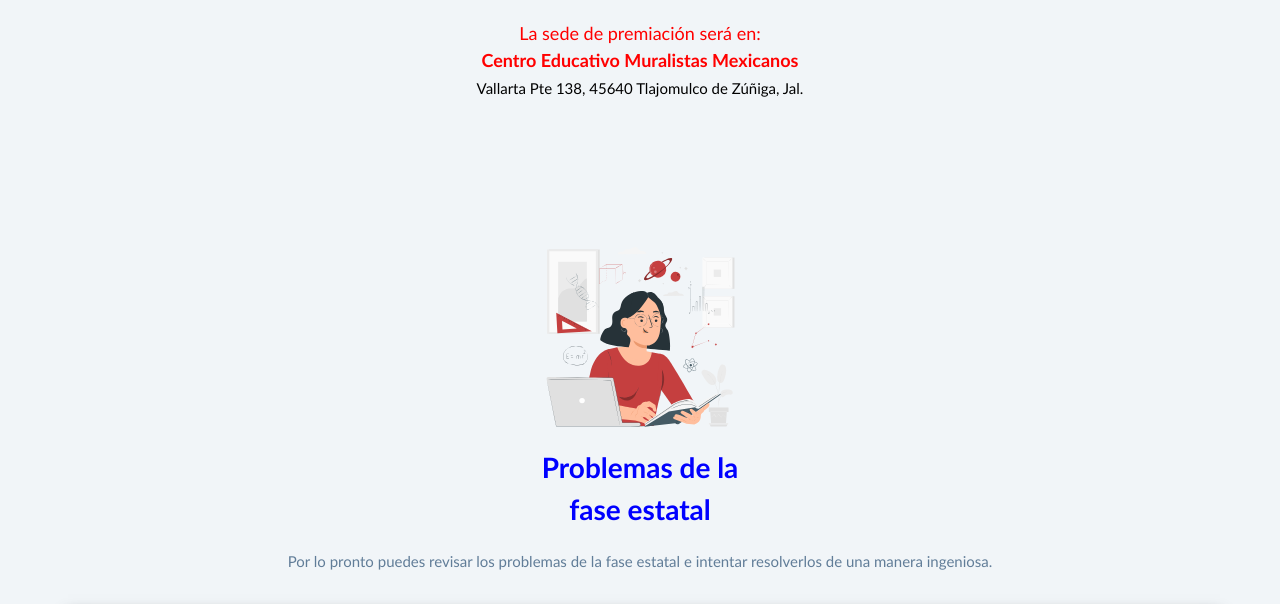
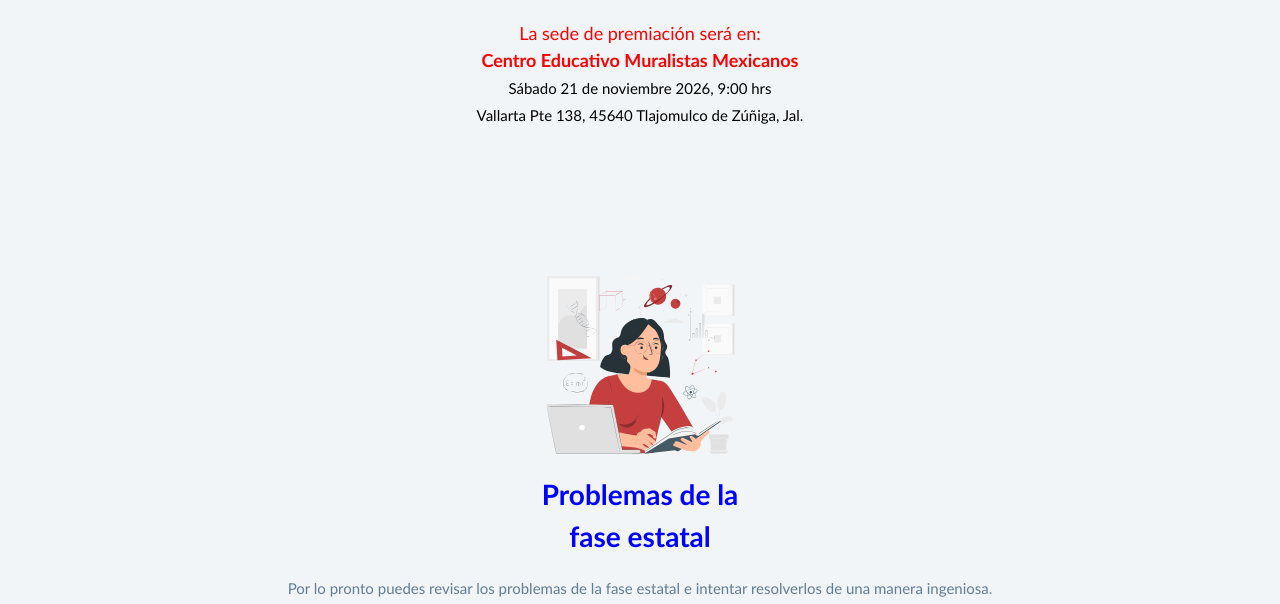
Before and after one commit to anpmjalisco/bienvenido, a plain HTML site: page olimpiada.html in a window 1280 px wide. Shown: the part 2286-2890 px from the top of the page. Drawn offline with nearby package versions, Linux system fonts and the light colour scheme; no server answers; a script that the page names is missing; a web font is replaced by a local one.

Commit message:
Update olimpiada.html

```diff
--- a/olimpiada.html
+++ b/olimpiada.html
@@ -106,7 +106,7 @@
           src="https://www.google.com/maps/embed?pb=!1m18!1m12!1m3!1d3737.81343958676!2d-103.44056950000001!3d20.472854299999995!2m3!1f0!2f0!3f0!3m2!1i1024!2i768!4f13.1!3m3!1m2!1s0x842f53a21ea24b8b%3A0x9e3b0a00b03e5684!2sCentro%20Educativo%20Muralistas%20Mexicanos!5e0!3m2!1ses!2smx!4v1794719164491!5m2!1ses!2smx"
           width="100%" height="400" frameborder="0" allowfullscreen="allowfullscreen"></iframe>
       </div>
-      <p style="color: red; font-size: 18px;">La sede de premiación será en:<br><b>Centro Educativo Muralistas Mexicanos</b><br><span style="color: black; font-size: 15px; " >Vallarta Pte 138, 45640 Tlajomulco de Zúñiga, Jal.</span></p>
+      <p style="color: red; font-size: 18px;">La sede de premiación será en:<br><b>Centro Educativo Muralistas Mexicanos</b><br><span style="color: black; font-size: 15px; ">Sábado 21 de noviembre 2026, 9:00 hrs</span><br><span style="color: black; font-size: 15px; " >Vallarta Pte 138, 45640 Tlajomulco de Zúñiga, Jal.</span></p>
     </div>
   </section>
   <section style="margin-bottom: 10rem;">
```
